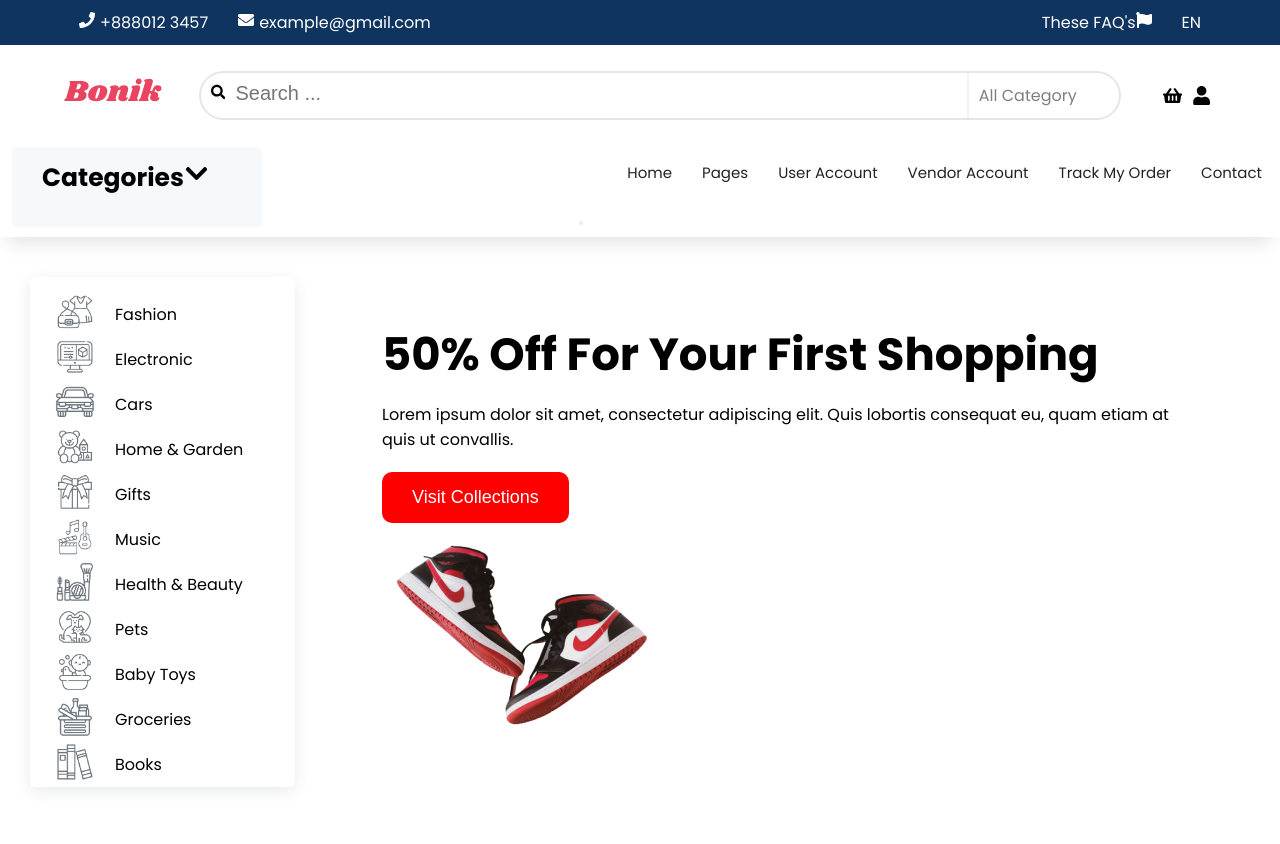
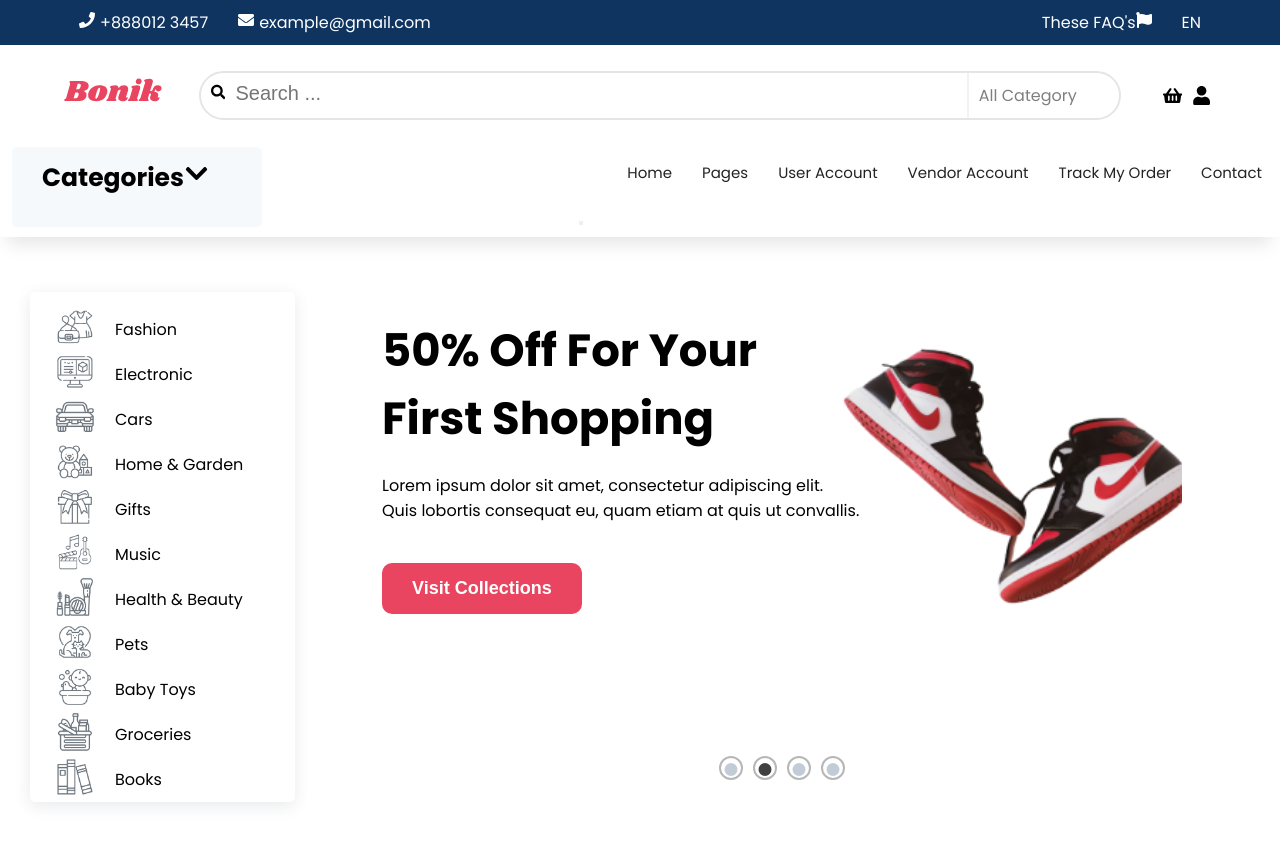
Before and after one commit to Fateme-Hashemi/ecommerceSite, a React (Create React App) app: page / in a window 1280 px wide. Shown: the top 844 px of the page. Built offline with nearby package versions, Linux system fonts and the light colour scheme.

Commit message:
slidecard styles completed

```diff
--- a/src/components/mainpage/Home.module.css
+++ b/src/components/mainpage/Home.module.css
@@ -1,7 +1,7 @@
 .container {
     display: flex;
     justify-content: space-between;
-    align-items: center;
+    align-items: center !important;
     width: 90%;
     margin: 30px;
 }
--- a/src/components/mainpage/Sider.module.css
+++ b/src/components/mainpage/Sider.module.css
@@ -1,4 +1,4 @@
-.homeside h1 {
+/* .homeside h1 {
   font-size: 45px;
   line-height: 55px;
   margin: 50px 0 20px 0;
@@ -26,4 +26,4 @@
   top: 2px;
   left: 0;
   margin: auto;
-}
+} */
--- a/src/components/mainpage/SlideCard.js
+++ b/src/components/mainpage/SlideCard.js
@@ -7,7 +7,7 @@ import styles from "./SlideCard.module.css";
 
 const SlideCard = () => {
     const settings = {
-        // dots: true,
+        dots: true,
         infinite: true,
         slidesToShow: 1,
         slidesToScroll: 1,
@@ -23,6 +23,7 @@ const SlideCard = () => {
         {Sdata.map((value, index) => {
           return (
             <div className={`${styles.boxcontainer} ${styles.slideritem}`} key={index}>
+
               <div className={styles.left}>
                 <h1>{value.title}</h1>
                 <p>{value.desc}</p>
--- a/src/components/mainpage/SlideCard.module.css
+++ b/src/components/mainpage/SlideCard.module.css
@@ -2,6 +2,7 @@
 .slidercontainer {
     width: 800px;
     height: 500px;
+    margin-top: 50px !important;
   }
 
 
@@ -20,14 +21,57 @@
 
 .left .btn {
     padding: 15px 30px;
-    background-color: red;
+    background-color: #e94560;
     color: #fff;
     font-size: 18px;
     border: none;
     outline: none;
     border-radius: 10px;
+    font-weight: bold;
+    margin-top: 20px;
+}
+
+.boxcontainer.slideritem {
+  display: flex  !important;
+  justify-content: space-between !important;
+
+
 }
 
 .right img {
+width:auto;
+height: auto;
 
 }
+
+.left {
+  width: 60%;
+}
+
+.right {
+  width: 40%;
+  display: flex;
+  justify-content: center;
+}
+
+.slidercontainer ul {
+  position: absolute;
+  bottom: 20px;
+}
+.slidercontainer ul li {
+  border: 2px solid #b8b7b7;
+  border-radius: 50%;
+  padding: 10px;
+}
+.slidercontainer ul li button {
+  background: transparent !important;
+  color: transparent !important;
+}
+.slidercontainer ul li button::before {
+  font-size: 15px !important;
+  color: #0f3460;
+  position: absolute;
+  top: 2px;
+  left: 0;
+  margin: auto;
+}
```
